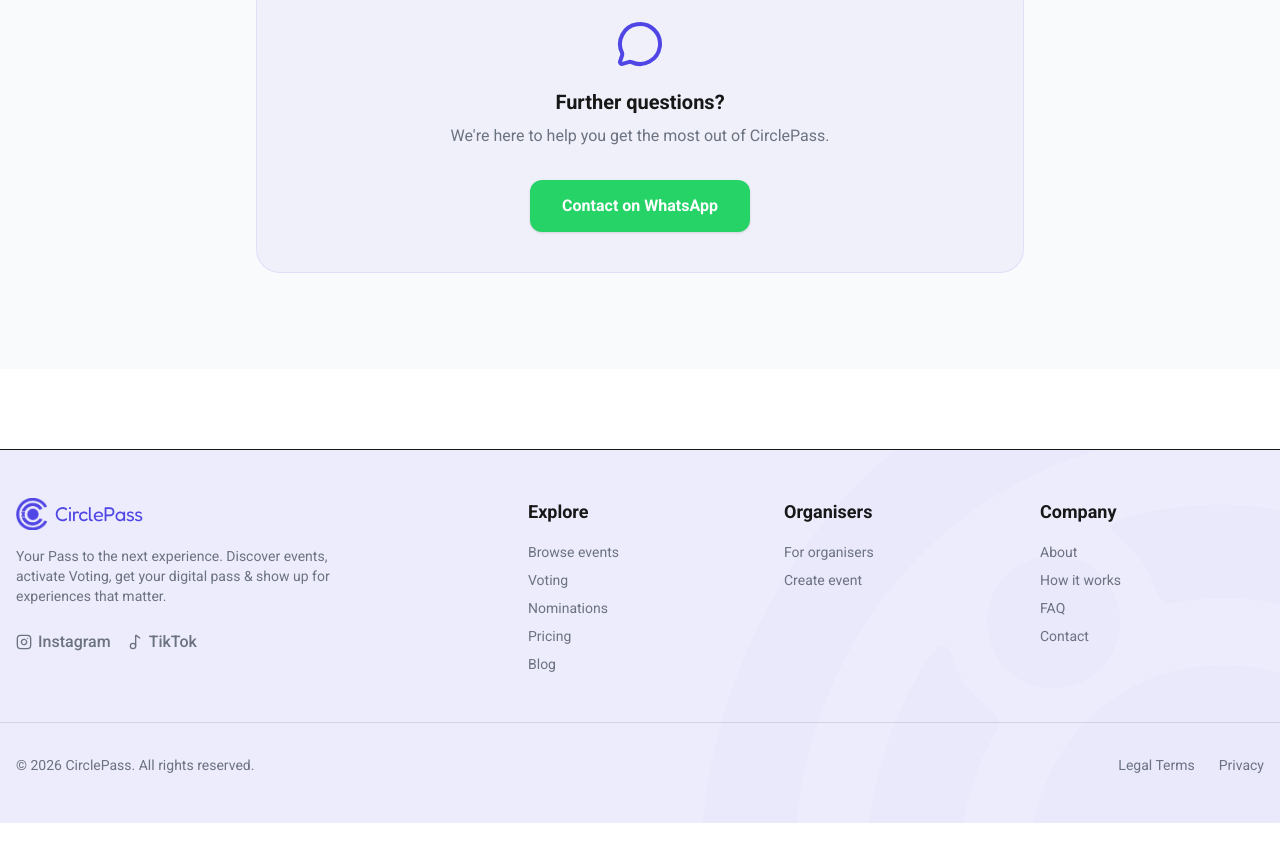
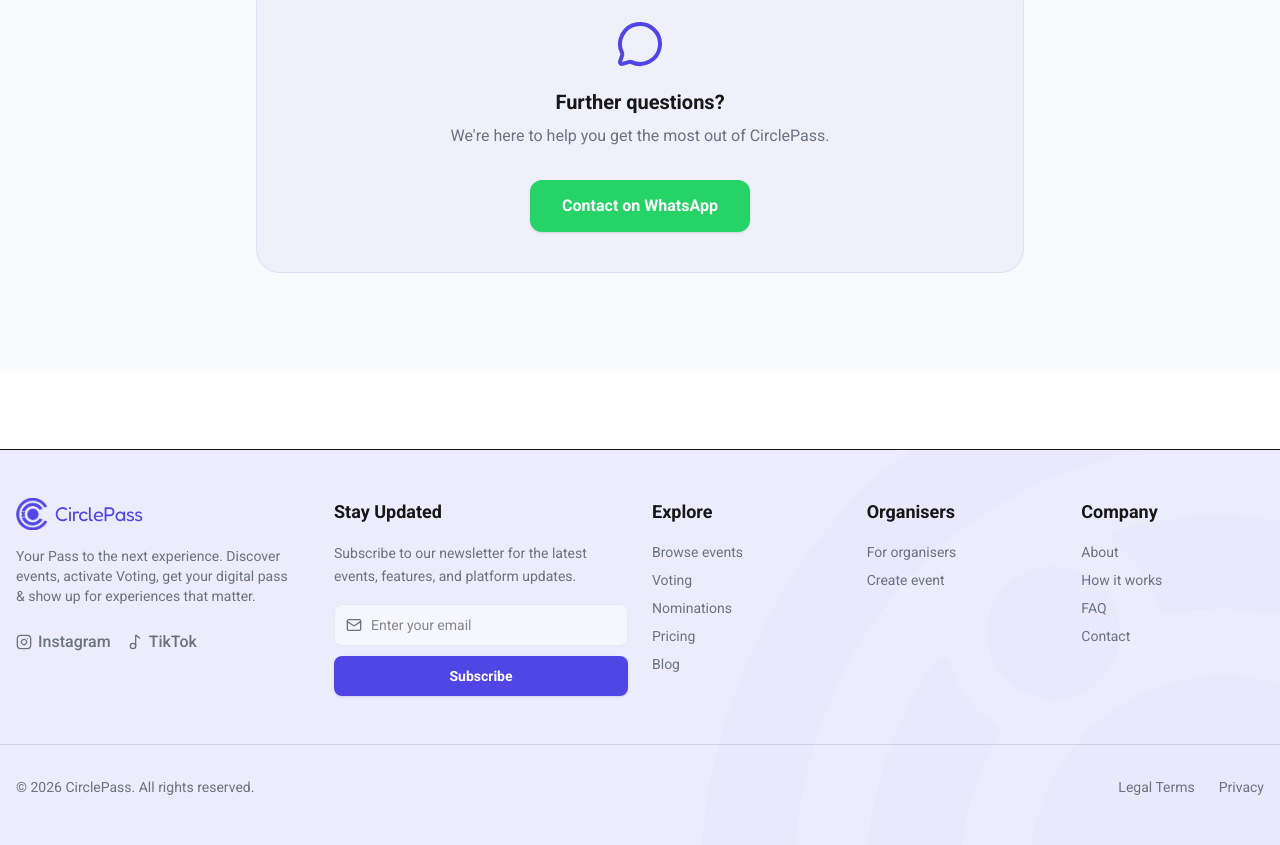
Before and after one commit to omoluabi44/circle_pass, a Next.js app: page / in a window 1280 px wide. Shown: the part 8634-9479 px from the top of the page. Before the commit the page ends 9457 px from the top, so only its background shows below. Built offline with nearby package versions, Linux system fonts and the light colour scheme; no server answers.

Commit message:
feat: Add functional newsletter subscription block to the footer, push links to the right to match layout request

```diff
--- a/src/components/layout/Footer.tsx
+++ b/src/components/layout/Footer.tsx
@@ -1,6 +1,8 @@
 import Link from 'next/link';
 import { Logo } from '@/components/ui/Logo';
 import { Music2 } from 'lucide-react';
+import { FooterNewsletter } from '@/components/layout/FooterNewsletter';
+
 
 const InstagramIcon = ({ className }: { className?: string }) => (
   <svg
@@ -30,8 +32,8 @@ export function Footer() {
       <div className="absolute inset-0 bg-primary/10 z-0" />
 
       <div className="relative z-10">
-        <div className="container mx-auto px-4 grid grid-cols-1 md:grid-cols-5 gap-8">
-          <div className="col-span-2 space-y-4">
+        <div className="container mx-auto px-4 grid grid-cols-1 lg:grid-cols-12 gap-8 lg:gap-6">
+          <div className="lg:col-span-3 space-y-4 pr-0 lg:pr-4">
             <Logo className="flex items-center space-x-2 mb-4" />
             <p className="text-muted-foreground text-sm max-w-xs">
               Your Pass to the next experience. Discover events, activate Voting, get your digital pass & show up for experiences that matter.
@@ -46,7 +48,11 @@ export function Footer() {
             </div>
           </div>
 
-          <div className="md:col-span-3 grid grid-cols-3 gap-2 sm:gap-4 md:gap-8 mt-6 md:mt-0">
+          <div className="lg:col-span-3 mt-6 lg:mt-0">
+            <FooterNewsletter />
+          </div>
+
+          <div className="lg:col-span-6 grid grid-cols-3 gap-2 sm:gap-4 md:gap-8 mt-6 lg:mt-0">
             <div className="space-y-3 md:space-y-4">
               <h4 className="font-semibold text-[13px] sm:text-base md:text-lg text-foreground">Explore</h4>
               <ul className="space-y-2 text-[11px] sm:text-xs md:text-sm text-muted-foreground">
--- /dev/null
+++ b/src/components/layout/FooterNewsletter.tsx
@@ -0,0 +1,84 @@
+"use client";
+
+import { useState } from "react";
+import { Mail, CheckCircle } from "lucide-react";
+
+export function FooterNewsletter() {
+  const [email, setEmail] = useState("");
+  const [status, setStatus] = useState<"idle" | "loading" | "success" | "error">("idle");
+  const [message, setMessage] = useState("");
+
+  const handleSubmit = async (e: React.FormEvent) => {
+    e.preventDefault();
+    if (!email || !email.includes("@")) return;
+
+    setStatus("loading");
+    try {
+      const API = process.env.NEXT_PUBLIC_API_URL || "http://127.0.0.1:8000/api";
+      const res = await fetch(`${API}/newsletter/subscribe/`, {
+        method: "POST",
+        headers: { "Content-Type": "application/json" },
+        body: JSON.stringify({ email }),
+      });
+      const data = await res.json();
+
+      if (res.ok) {
+        setStatus("success");
+        setMessage(data.message || "Successfully subscribed!");
+        setEmail("");
+      } else {
+        setStatus("error");
+        setMessage(data.error || "Subscription failed.");
+      }
+    } catch (err) {
+      setStatus("error");
+      setMessage("Network error occurred.");
+    }
+
+    // Reset status after a few seconds
+    setTimeout(() => {
+        if (status !== "success") setStatus("idle");
+    }, 3000);
+  };
+
+  return (
+    <div className="space-y-4">
+      <h4 className="font-semibold text-[13px] sm:text-base md:text-lg text-foreground">Stay Updated</h4>
+      <p className="text-[11px] sm:text-xs md:text-sm text-muted-foreground leading-relaxed">
+        Subscribe to our newsletter for the latest events, features, and platform updates.
+      </p>
+
+      {status === "success" ? (
+        <div className="flex items-center gap-2 text-success bg-success/10 p-3 rounded-lg border border-success/20">
+          <CheckCircle className="w-5 h-5 shrink-0" />
+          <span className="text-sm font-medium">{message}</span>
+        </div>
+      ) : (
+        <form onSubmit={handleSubmit} className="flex flex-col gap-2.5">
+          <div className="relative">
+            <Mail className="absolute left-3 top-1/2 -translate-y-1/2 w-4 h-4 text-muted-foreground" />
+            <input
+              type="email"
+              value={email}
+              onChange={(e) => setEmail(e.target.value)}
+              placeholder="Enter your email"
+              className="w-full bg-background/50 border border-border/80 rounded-lg pl-9 pr-3 py-2.5 text-sm focus:outline-none focus:ring-2 focus:ring-primary/50 text-foreground"
+              required
+              disabled={status === "loading"}
+            />
+          </div>
+          <button
+            type="submit"
+            disabled={status === "loading"}
+            className="w-full bg-primary text-primary-foreground font-bold rounded-lg px-3 py-2.5 text-sm hover:bg-primary/90 transition-colors disabled:opacity-70 disabled:cursor-not-allowed shadow-sm"
+          >
+            {status === "loading" ? "Subscribing..." : "Subscribe"}
+          </button>
+          {status === "error" && (
+            <p className="text-destructive text-xs mt-1">{message}</p>
+          )}
+        </form>
+      )}
+    </div>
+  );
+}
```
Also changed, not shown: 1 other file (tests, documents, lock files or other folders).
